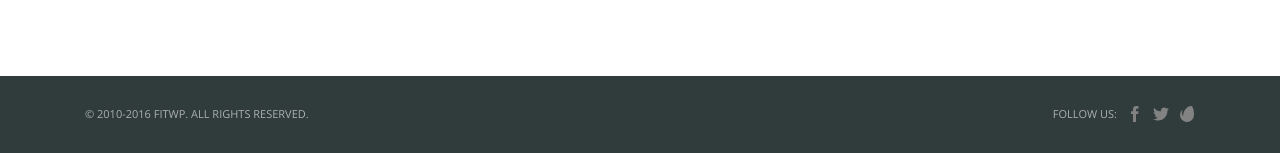
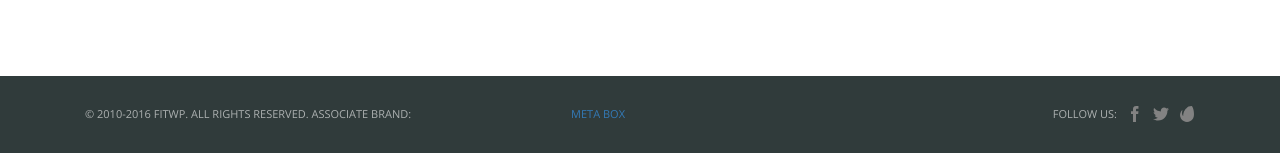
Before and after one commit to fitwp/fitwp.github.io, a Jekyll site: the page built from index.html, in a window 1280 px wide and 900 px high, scrolled down 3627 px. Shown: the part 744-897 px from the top of the window. Built offline with Jekyll 4.4.1, drawn with Linux system fonts in a browser that asks for light colours.

Commit message:
Update footer.html

```diff
--- a/_includes/footer.html
+++ b/_includes/footer.html
@@ -2,7 +2,7 @@
 <footer class="footer">
 	<div class="container">
 		<div class="col-sm-6">
-			© 2010-2016 FitWP. All rights reserved.
+			© 2010-2016 FitWP. All rights reserved. Associate brand: <a href="https://metabox.io">Meta Box</a>
 		</div>
 		<div class="col-sm-6 social">
 			<a href="http://themeforest.net/user/fitwp" title="Follow us on ThemeForest" target="_blank"><svg><use xlink:href="#envato" /></svg></a>
```
